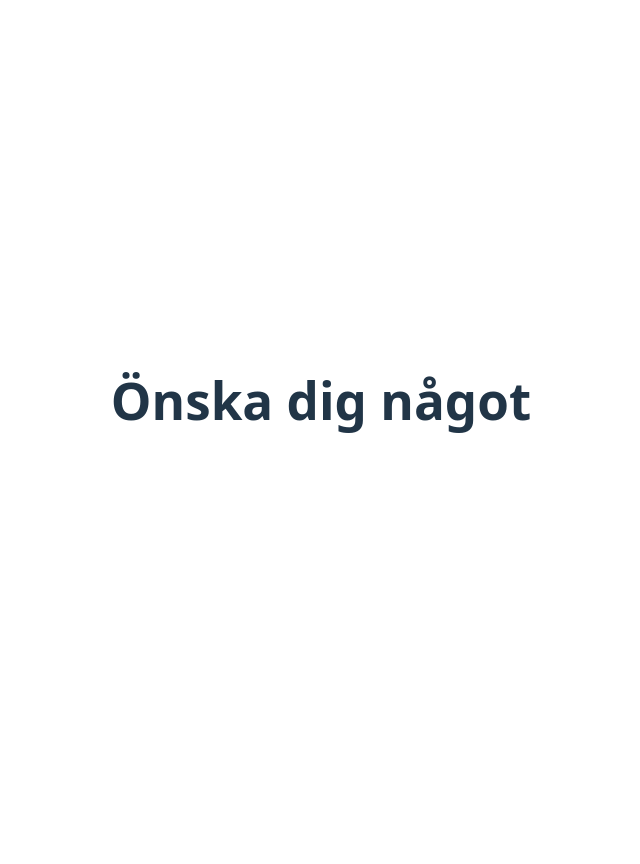
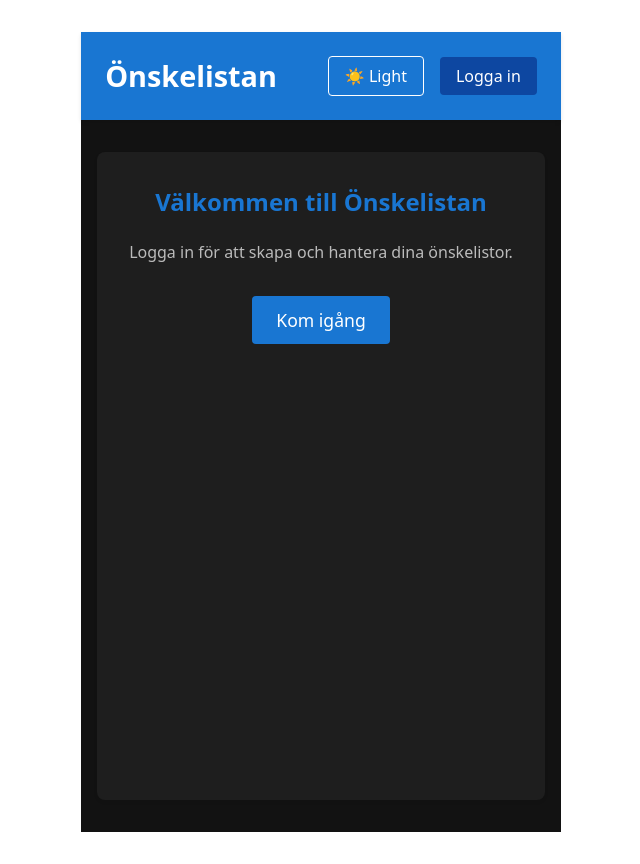
Before and after one commit to IsaOja/Grupp11-Labb2, a React app in the folder frontend/: page / in a window 1280 px wide. Shown: the whole page, without its empty margins (319-959 px from the left). Before the commit the page ends 800 px from the top, so only its background shows below. Built offline with nearby package versions, Linux system fonts and the light colour scheme; the HTML template or start-up script is replaced by a standard one.

Commit message:
börjat på en liten start sida

```diff
--- a/frontend/src/App.jsx
+++ b/frontend/src/App.jsx
@@ -1,16 +1,22 @@
-import { useState, useEffect } from "react";
+import { useState } from "react";
+import HomeView from "./views/HomeView";
+
 import "./App.css";
 
 function App() {
-  return (
-    <div className="App-root">
-      <header className="App-header">
-        <h1>Önska dig något</h1>
-      </header>
+  const [user, setUser] = useState(null);
 
-      <main></main>
-    </div>
-  );
+  function handleLogin(u) {
+    setUser(u);
+  }
+
+  function handleLogout() {
+    setUser(null);
+  }
+
+  if (user) return <HomeView user={user} onLogout={handleLogout} />;
+
+  return <HomeView onLogin={handleLogin} />;
 }
 
 export default App;
--- /dev/null
+++ b/frontend/src/styles/themes.css
@@ -0,0 +1,27 @@
+[data-theme="light"] {
+  --primary: #1e88e5;
+  --primary-dark: #1565c0;
+  --primary-light: #42a5f5;
+  --background: #ffffff;
+  --surface: #f5f5f5;
+  --text: #333333;
+  --text-light: #666666;
+  --error: #d32f2f;
+  --success: #388e3c;
+}
+
+[data-theme="dark"] {
+  --primary: #1976d2;
+  --primary-dark: #0d47a1;
+  --primary-light: #2196f3;
+  --background: #121212;
+  --surface: #1e1e1e;
+  --text: #ffffff;
+  --text-light: #bbbbbb;
+  --error: #ef5350;
+  --success: #4caf50;
+}
+
+.theme-transition {
+  transition: background-color 0.3s ease, color 0.3s ease;
+}
--- /dev/null
+++ b/frontend/src/views/HomeView.jsx
@@ -0,0 +1,193 @@
+import React from "react";
+import { useState, useEffect } from "react";
+import LoginForm from "../components/LoginForm";
+import "../App.css";
+import "../styles/themes.css";
+
+export default function HomeView({ user, onLogout }) {
+  const [isLoginOpen, setIsLoginOpen] = useState(false);
+  const [theme, setTheme] = useState("dark");
+
+  function handleLogin() {
+    setIsLoginOpen(false);
+  }
+
+  function handleLogout() {
+    if (onLogout) onLogout();
+  }
+
+  function toggleTheme() {
+    setTheme(theme === "light" ? "dark" : "light");
+  }
+
+  useEffect(() => {
+    document.body.setAttribute("data-theme", theme);
+  }, [theme]);
+
+  return (
+    <div
+      className="theme-transition"
+      style={{
+        backgroundColor: "var(--background)",
+        minHeight: "100vh",
+        height: "100vh",
+        display: "flex",
+        flexDirection: "column",
+        color: "var(--text)",
+      }}
+    >
+      <header
+        style={{
+          backgroundColor: "var(--primary)",
+          padding: "1rem",
+          boxShadow: "0 2px 4px rgba(0,0,0,0.1)",
+        }}
+      >
+        <div
+          style={{
+            maxWidth: "1200px",
+            margin: "0 auto",
+            display: "flex",
+            justifyContent: "space-between",
+            alignItems: "center",
+            padding: "0.5rem",
+          }}
+        >
+          <h1
+            style={{
+              margin: 0,
+              color: "#fff",
+              fontSize: "1.8rem",
+            }}
+          >
+            Önskelistan
+          </h1>
+          <div style={{ display: "flex", gap: "1rem", alignItems: "center" }}>
+            <button
+              onClick={toggleTheme}
+              style={{
+                backgroundColor: "transparent",
+                border: "1px solid #fff",
+                color: "#fff",
+                padding: "0.5rem 1rem",
+                borderRadius: "4px",
+                cursor: "pointer",
+              }}
+            >
+              {theme === "light" ? "🌙 Dark" : "☀️ Light"}
+            </button>
+            {user ? (
+              <div
+                style={{ display: "flex", gap: "1rem", alignItems: "center" }}
+              >
+                <span style={{ color: "#fff" }}>
+                  Välkommen, {user.username}!
+                </span>
+                <button
+                  onClick={handleLogout}
+                  style={{
+                    backgroundColor: "var(--primary-dark)",
+                    color: "#fff",
+                    border: "none",
+                    padding: "0.5rem 1rem",
+                    borderRadius: "4px",
+                    cursor: "pointer",
+                  }}
+                >
+                  Logga ut
+                </button>
+              </div>
+            ) : (
+              <button
+                onClick={() => setIsLoginOpen(true)}
+                style={{
+                  backgroundColor: "var(--primary-dark)",
+                  color: "#fff",
+                  border: "none",
+                  padding: "0.5rem 1rem",
+                  borderRadius: "4px",
+                  cursor: "pointer",
+                }}
+              >
+                Logga in
+              </button>
+            )}
+          </div>
+        </div>
+      </header>
+
+      <main
+        style={{
+          maxWidth: "1200px",
+          margin: "2rem auto",
+          padding: "0 1rem",
+          flex: 1,
+          display: "flex",
+          flexDirection: "column",
+        }}
+      >
+        <div
+          style={{
+            backgroundColor: "var(--surface)",
+            borderRadius: "8px",
+            padding: "2rem",
+            boxShadow: "0 2px 4px rgba(0,0,0,0.05)",
+            flex: 1,
+          }}
+        >
+          {user ? (
+            <div>
+              <h2
+                style={{
+                  color: "var(--primary)",
+                  marginTop: 0,
+                }}
+              >
+                Dina Önskelistor
+              </h2>
+              <p style={{ color: "var(--text-light)" }}>
+                Här kommer du kunna se och hantera dina önskelistor.
+              </p>
+              {/* Add wishlist content here */}
+            </div>
+          ) : (
+            <div style={{ textAlign: "center" }}>
+              <h2
+                style={{
+                  color: "var(--primary)",
+                  marginTop: 0,
+                }}
+              >
+                Välkommen till Önskelistan
+              </h2>
+              <p style={{ color: "var(--text-light)" }}>
+                Logga in för att skapa och hantera dina önskelistor.
+              </p>
+              <button
+                onClick={() => setIsLoginOpen(true)}
+                style={{
+                  backgroundColor: "var(--primary)",
+                  color: "#fff",
+                  border: "none",
+                  padding: "0.75rem 1.5rem",
+                  borderRadius: "4px",
+                  cursor: "pointer",
+                  fontSize: "1.1rem",
+                  marginTop: "1rem",
+                }}
+              >
+                Kom igång
+              </button>
+            </div>
+          )}
+        </div>
+      </main>
+
+      <LoginForm
+        isOpen={isLoginOpen}
+        onClose={() => setIsLoginOpen(false)}
+        onLogin={handleLogin}
+      />
+    </div>
+  );
+}
```
